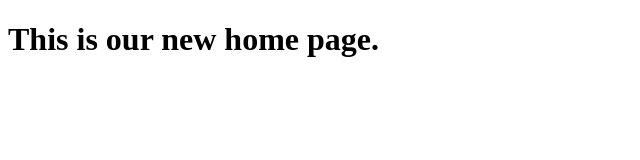
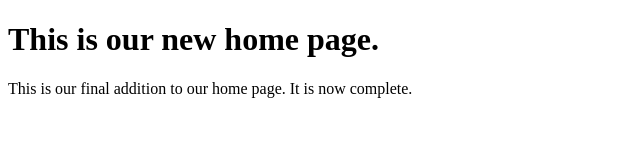
Before and after one commit to Adeyemitj/Gitkraken_github_lesson, a plain HTML site: page home_page.html in a window 1280 px wide. Shown: the whole page, without its empty margins (0-640 px from the left). Drawn offline with Linux system fonts and the light colour scheme.

Commit message:
complete home page

```diff
--- a/home_page.html
+++ b/home_page.html
@@ -6,6 +6,9 @@
   </head>
   <body>
     <h1>This is our new home page.</h1>
+    <p>This is our final addition to our home page.
+       It is now complete.
+    </p>
 
   </body>
 </html>
```
